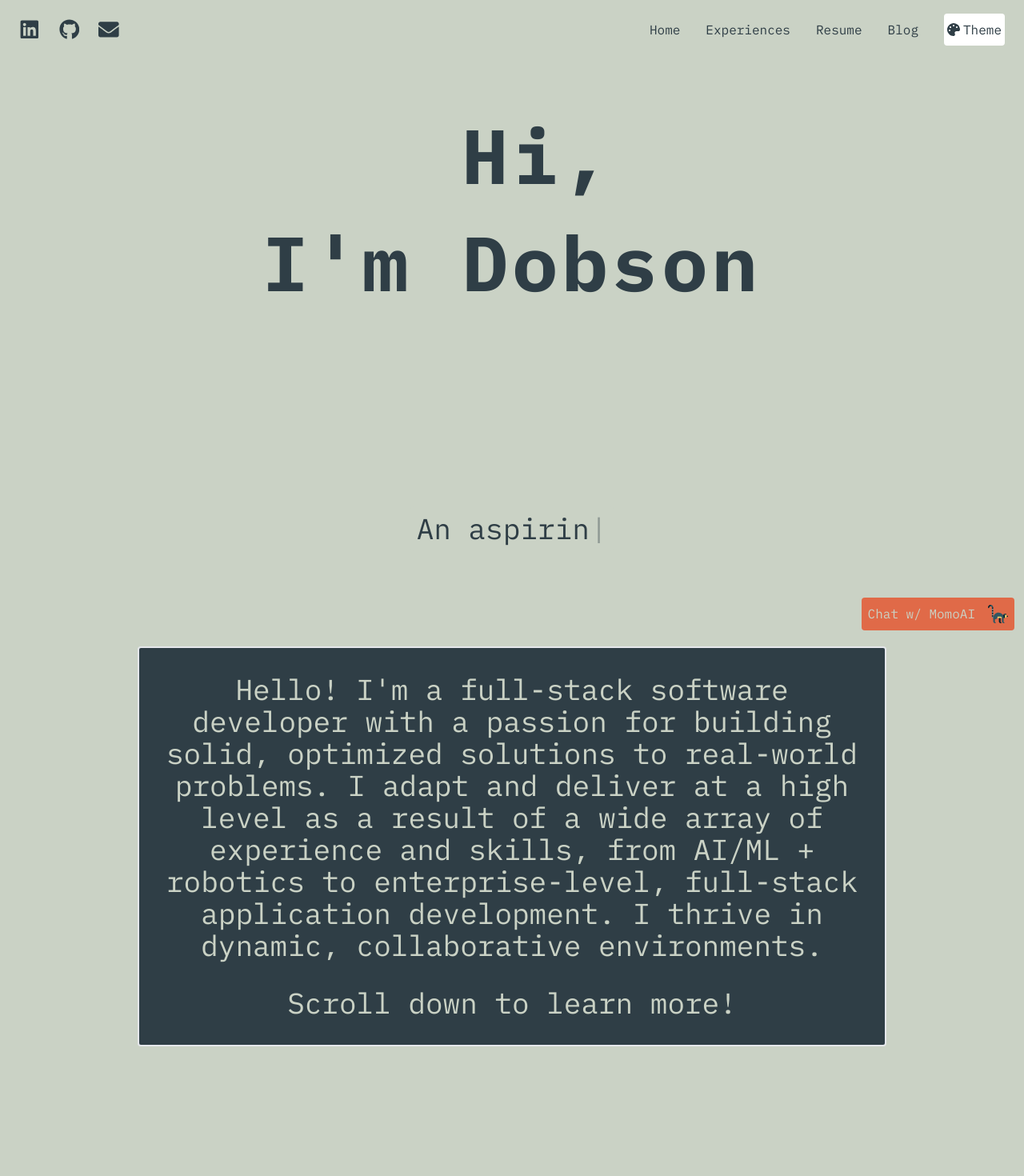
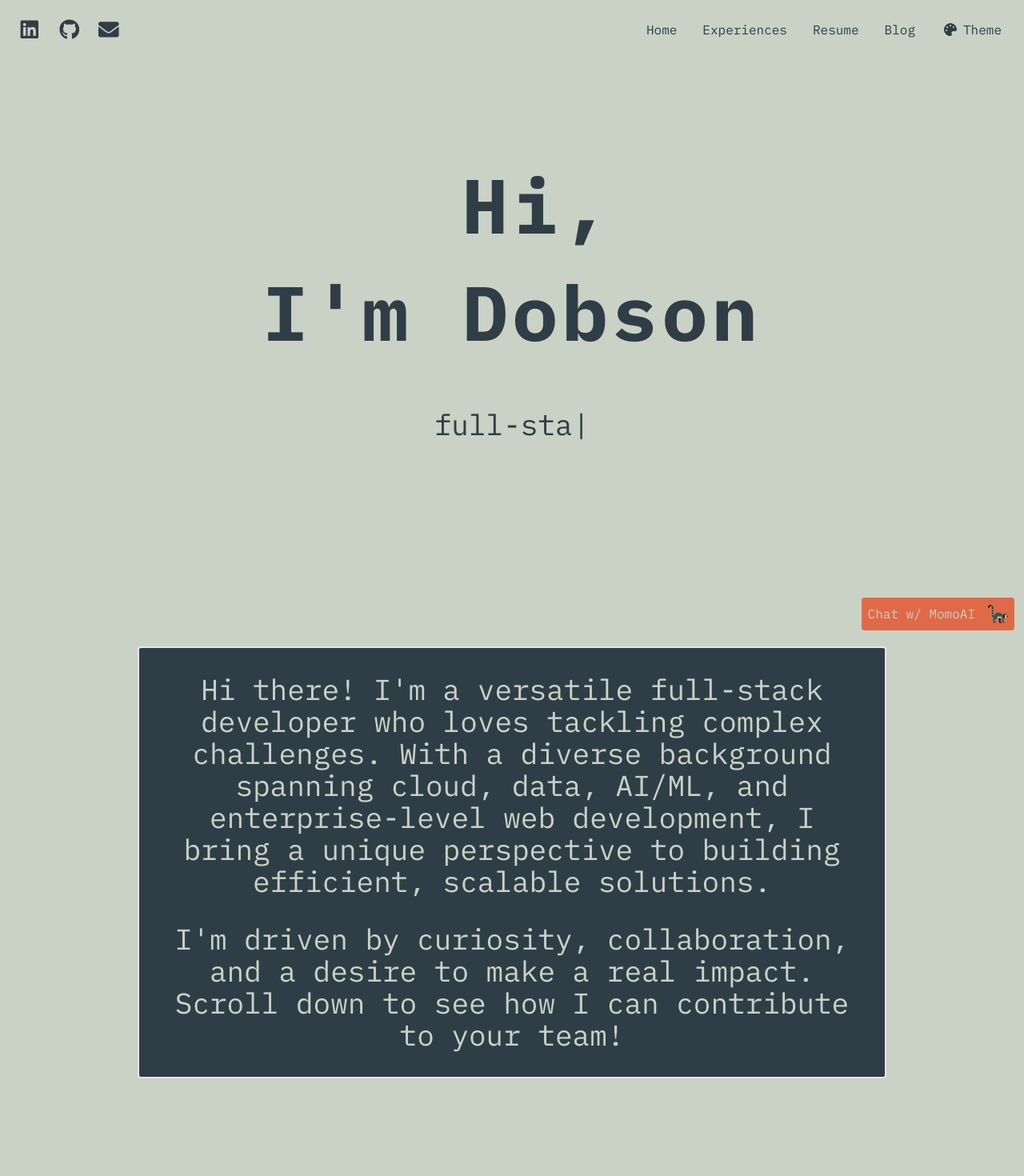
Before and after one commit to dobsonddev/dobsonddev-portfolio, a Next.js app: page / in a window 1280 px wide. Shown: the top 1470 px of the page at 80% size. Built offline with nearby package versions, Linux system fonts and the light colour scheme.

Commit message:
updated packages and fixed navbar bug

```diff
--- /dev/null
+++ b/src/components/Home/DecodedText.tsx
@@ -0,0 +1,17 @@
+// DecodedText.tsx
+
+import React from 'react';
+
+interface DecodedTextProps {
+    text: string;
+}
+
+const DecodedText: React.FC<DecodedTextProps> = ({ text }) => {
+    const decodedText = text.replace(/&#x([0-9a-fA-F]+);/g, (match, hex) => {
+        return String.fromCodePoint(parseInt(hex, 16));
+    });
+
+    return <>{decodedText}</>;
+};
+
+export default DecodedText;
--- a/src/components/Home/Home.tsx
+++ b/src/components/Home/Home.tsx
@@ -3,6 +3,7 @@ import Typewriter from 'typewriter-effect';
 import { FaArrowDown } from 'react-icons/fa'; // Ensure react-icons is installed
 import homeData from "@/components/Home/HomeData";
 import {motion} from "framer-motion";
+import { renderToStaticMarkup } from 'react-dom/server';
 
 
 function Home() {
@@ -58,23 +59,23 @@ function Home() {
     return (
         <div>
             <div className="relative min-h-screen grid grid-flow-row auto-rows-auto items-center justify-items-center px-4">
-            <div className="text-center mx-auto">
+            <div className="text-center py-24 mx-auto">
                 <h1 className=" bg-light rounded text-dark p-4 text-4xl md:text-6xl lg:text-8xl font-extrabold tracking-wider leading-loose" style={{ lineHeight: '1.4' }}>
                     {/* eslint-disable-next-line react/no-unescaped-entities */}
                     &nbsp;Hi, <br /> I'm {homeData.name}
                 </h1>
             </div>
-            <div className="bg-light text-dark text-xl md:text-2xl lg:text-4xl p-2 rounded mx-auto">
+                <div className="bg-light text-dark text-xl md:text-2xl lg:text-4xl p-2 rounded mx-auto -mt-96">
                     <Typewriter
                         options={{
-                        // @ts-ignore
                             strings: homeData.attributes,
                             autoStart: true,
                             loop: true,
                             delay: 75,
                             deleteSpeed: 50,
                             pauseFor: 2200,
-                    } as any}
+                            skipAddStyles: true,
+                        }}
                     />
                 </div>
 
--- a/src/components/Home/HomeData.ts
+++ b/src/components/Home/HomeData.ts
@@ -10,18 +10,20 @@ export interface HomeData {
 const homeData: HomeData = {
     name: "Dobson",
     attributes: [
-        "An aspiring software engineer 🛠",
-        "A hungry mind 🧠",
-        "A persistent problem solver 🕵🏼‍",
-        "A collaborative teammate 🤜🤛",
-        "Agile minded 🔄",
-        "A continuous learner 📚",
-        "A drummer 🥁",
-        "An outdoorsman 🏕️",
-        "A tater tot connoisseur 🥔",
+        "full-stack software engineer \u{1F6E0}",
+        "persistent problem solver \u{1F575}",
+        "collaborative teammate \u{1F91D}",
+        "curiosity driven \u{1F9E0}",
+        "agile minded \u{1F501}",
+        "music lover \u{1F3B5}",
+        "drummer \u{1F941}",
+        "outdoorsman \u{1F3D5}",
+        "tater tot connoisseur \u{1F954}",
     ],
-    missionStatementTop: "Hello! I'm a full-stack software developer with a passion for building solid, optimized solutions to real-world problems. I adapt and deliver at a high level as a result of a wide array of experience and skills, from AI/ML + robotics to enterprise-level, full-stack application development. I thrive in dynamic, collaborative environments.",
-    missionStatementBottom: "Scroll down to learn more!",
+    missionStatementTop:
+        "Hi there! I'm a versatile full-stack developer who loves tackling complex challenges. With a diverse background spanning cloud, data, AI/ML, and enterprise-level web development, I bring a unique perspective to building efficient, scalable solutions.",
+    missionStatementBottom:
+        "I'm driven by curiosity, collaboration, and a desire to make a real impact. Scroll down to see how I can contribute to your team!",
 };
 
 export default homeData;
--- a/src/components/Navbar/Navbar.tsx
+++ b/src/components/Navbar/Navbar.tsx
@@ -82,7 +82,6 @@ const Navbar: React.FC<NavbarProps> = ({ toggleChatModal }) => {
                     </div>
                 </div>
             </nav>
-
             <ChatbotModal isOpen={isChatbotOpen} setIsOpen={setIsChatbotOpen} />
         </>
     );
--- a/src/components/Navbar/ThemeSwitch/ThemeSwitch.tsx
+++ b/src/components/Navbar/ThemeSwitch/ThemeSwitch.tsx
@@ -15,12 +15,12 @@ const ThemeSwitch = () => {
     return (
         <div>
             <button
-                className="text-dark rounded text-xs md:text-sm lg:text-base py-1 px-1 md:py-2 transition-all duration-500 transform hover:-translate-y-1 hover:animate-wiggle
-                bg-transparent sm:bg-white"
+                className="rounded text-xs md:text-sm lg:text-base py-1 px-1 md:py-2 transition-all duration-500 transform hover:-translate-y-1 hover:animate-wiggle
+                "
                 onClick={() => setModalOpen(!modalOpen)}
             >
                 <div className="flex items-center">
-                    <FaPalette className="mr-1" />
+                    <FaPalette className="mr-2  h-4 w-4" />
                     {/* Conditional rendering based on screen size */}
                     <span className="hidden md:inline">Theme</span>
                 </div>
--- a/src/pages/index.tsx
+++ b/src/pages/index.tsx
@@ -6,8 +6,6 @@ import Resume from '../components/Resume/Resume';
 import Blog from '../components/Blog/Blog';
 import Contact from '../components/Contact/Contact';
 import Experiences from "@/components/Experience/Experiences";
-// import ChatbotButton from "@/components/Chatbot/ChatbotButton";
-// import ChatbotModal from "@/components/Chatbot/ChatbotModal";
 import Head from "next/head";
 import Navbar from "@/components/Navbar/Navbar";
 import structuredData from '../../content/structuredData.json';
```
Also changed, not shown: package.json (+4 -4 lines), 1 other file (tests, documents, lock files or other folders). Lines whose indentation alone changed are shown as unchanged.
